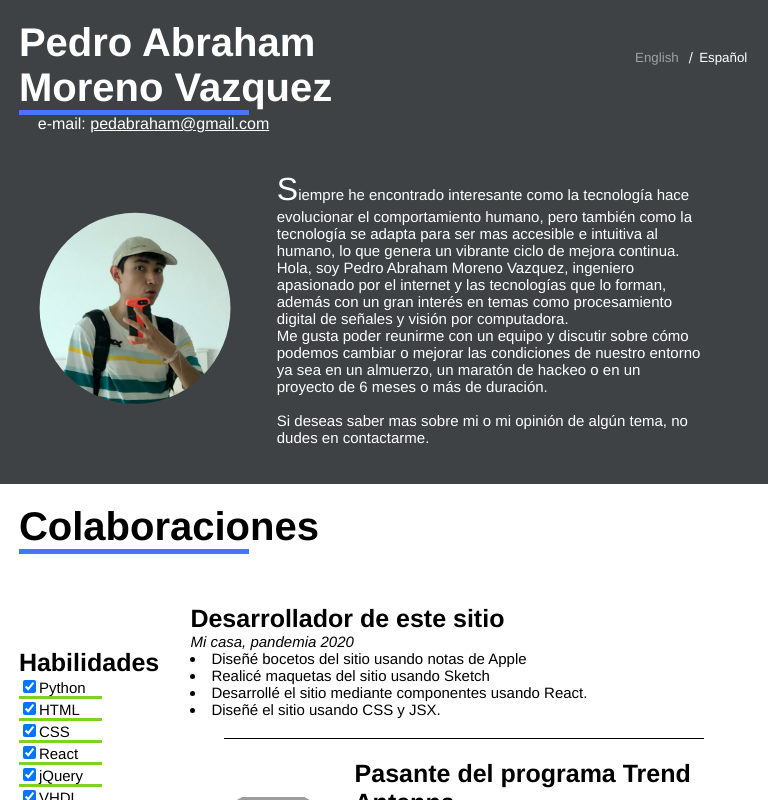
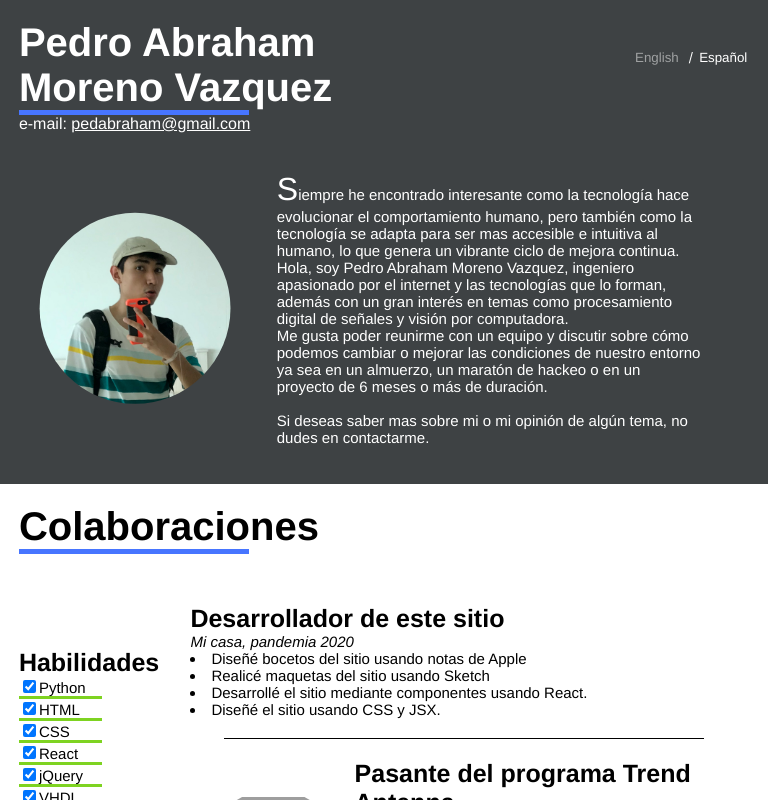
Before and after one commit to pedabraham/reactResume, a React (Create React App) app: page / in a window 768 px wide. Shown: the top 800 px of the page. Built offline with nearby package versions, Linux system fonts and the light colour scheme; grey boxes are pictures that could not be loaded.

Commit message:
solucion de error de margen en pantallas de 651 a 1000

```diff
--- a/src/index.css
+++ b/src/index.css
@@ -375,6 +375,10 @@ code {
     margin-left: 0.5cm;
   }
 
+  .mail{
+    margin-left: 0.5cm;
+  }
+
   .resume-filters {
     margin-left: 0.5cm;
   }
```
